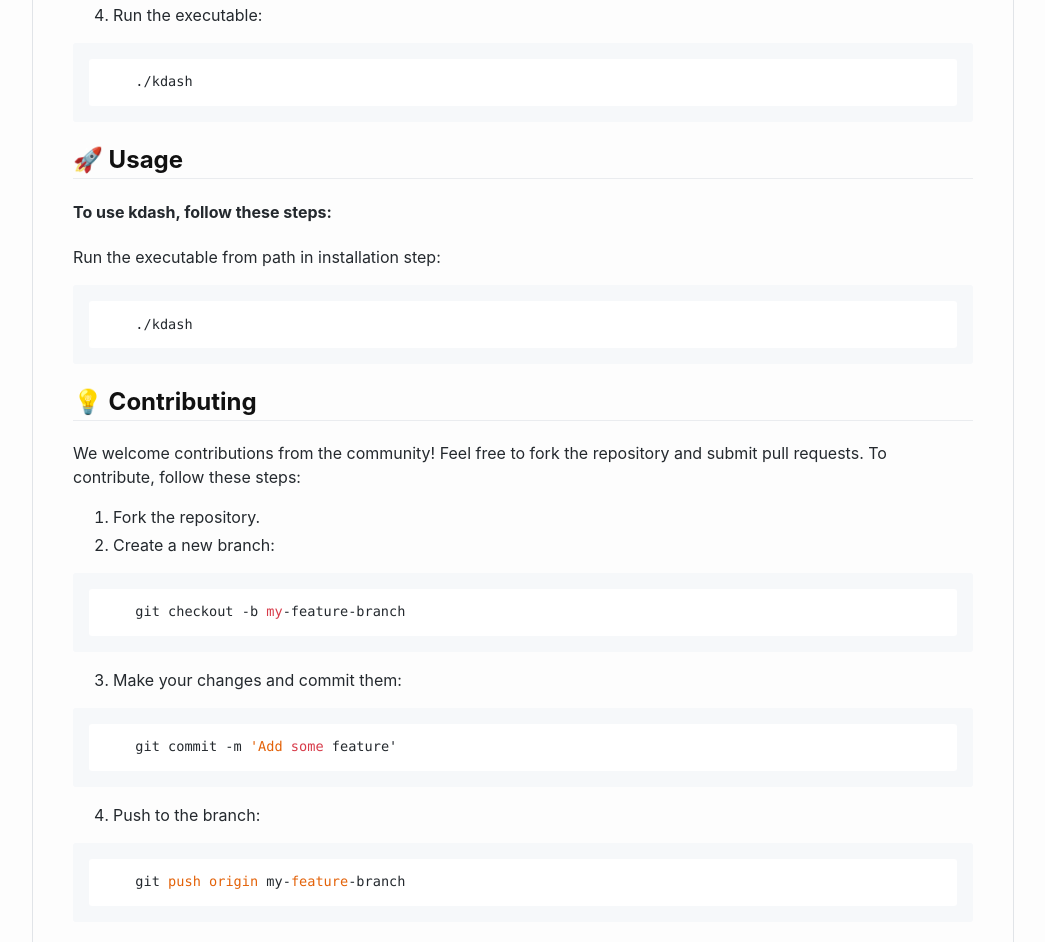
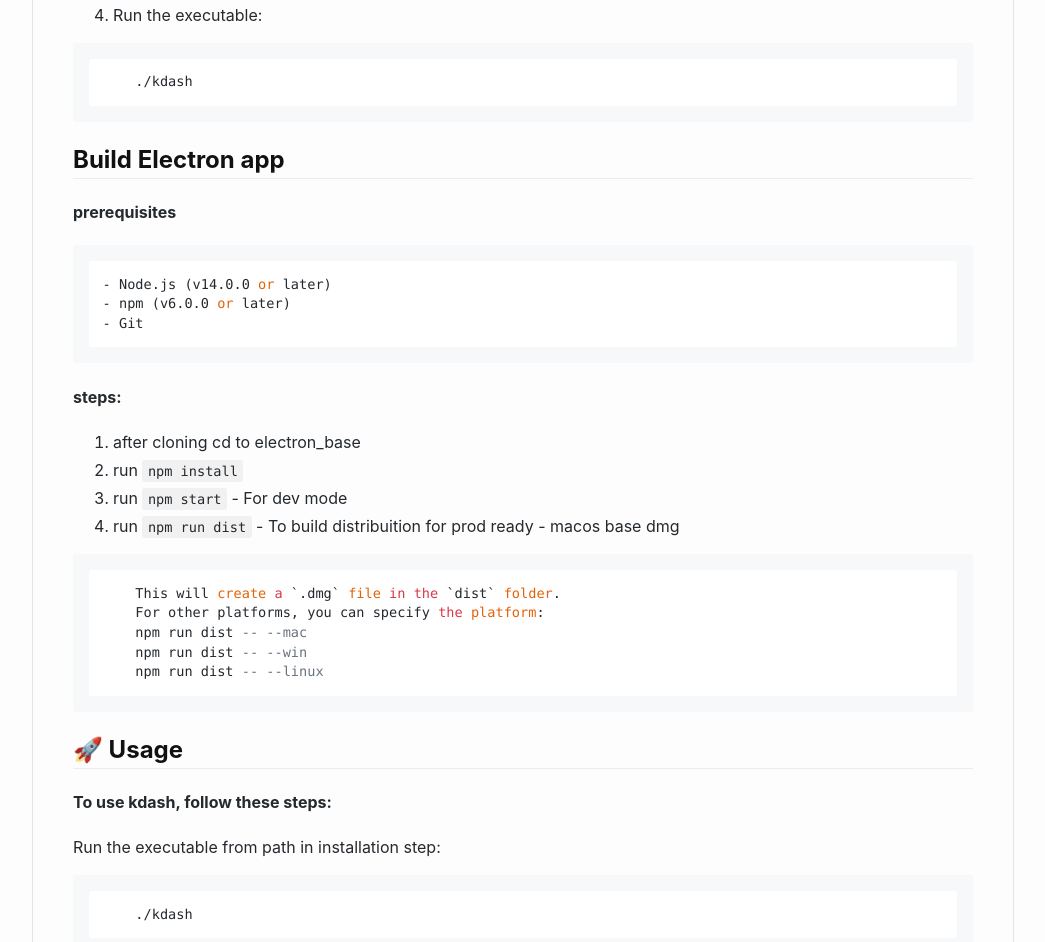
Before and after one commit to target-ops/kdash, a plain HTML site: page README.html in a window 1280 px wide. Shown: the part 1305-2247 px from the top of the page, without its empty margins (117-1162 px from the left). Drawn offline with Linux system fonts and the light colour scheme.

Commit message:
Release electron Run

```diff
--- a/README.html
+++ b/README.html
@@ -248,6 +248,23 @@ h3 {
 <li>Run the executable:</li>
 </ol>
 <pre><code class="hljs">    ./kdash</code></pre>
+<h2 id="build-electron-app">Build Electron app</h2>
+<h4 id="prerequisites">prerequisites</h4>
+<pre><code class="hljs">- Node.js (v14.0.0<span class="hljs-built_in"> or </span>later)
+- npm (v6.0.0<span class="hljs-built_in"> or </span>later)
+- Git</code></pre>
+<h4 id="steps">steps:</h4>
+<ol>
+<li>after cloning cd to electron_base</li>
+<li>run <code>npm install</code></li>
+<li>run <code>npm start</code> - For dev mode</li>
+<li>run <code>npm run dist</code> - To build distribuition for prod ready - macos base dmg</li>
+</ol>
+<pre><code class="hljs">    This will <span class="hljs-built_in">create</span> <span class="hljs-keyword">a</span> `.dmg` <span class="hljs-built_in">file</span> <span class="hljs-keyword">in</span> <span class="hljs-keyword">the</span> `dist` <span class="hljs-built_in">folder</span>.
+    For other platforms, you can specify <span class="hljs-keyword">the</span> <span class="hljs-built_in">platform</span>:
+    npm run dist <span class="hljs-comment">-- --mac</span>
+    npm run dist <span class="hljs-comment">-- --win</span>
+    npm run dist <span class="hljs-comment">-- --linux</span></code></pre>
 <h2 id="🚀-usage">🚀 Usage</h2>
 <h4 id="to-use-kdash-follow-these-steps">To use <strong>kdash</strong>, follow these steps:</h4>
 <p>Run the executable from path in installation step:</p>
```
Also changed, not shown: README.md.
